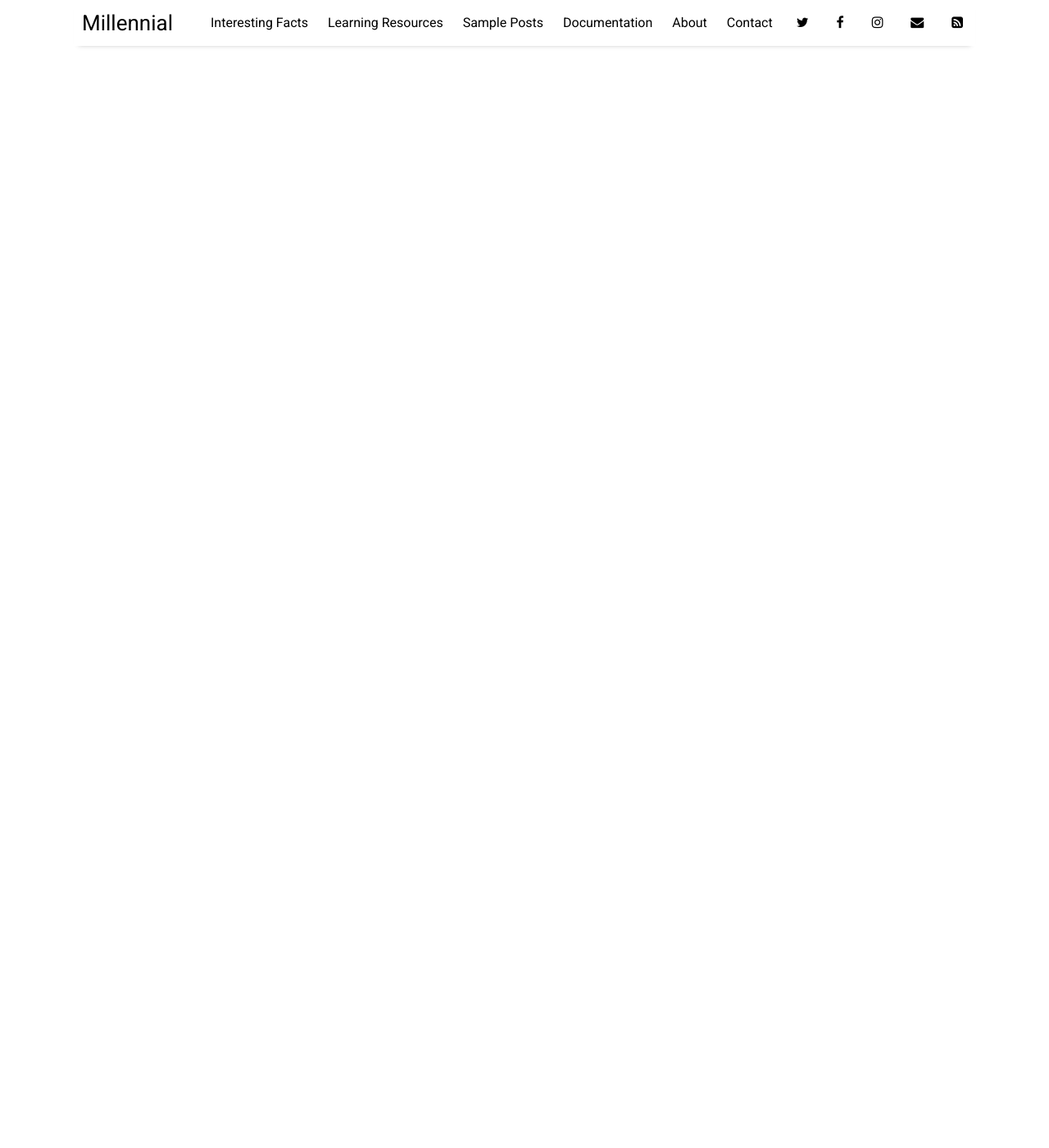
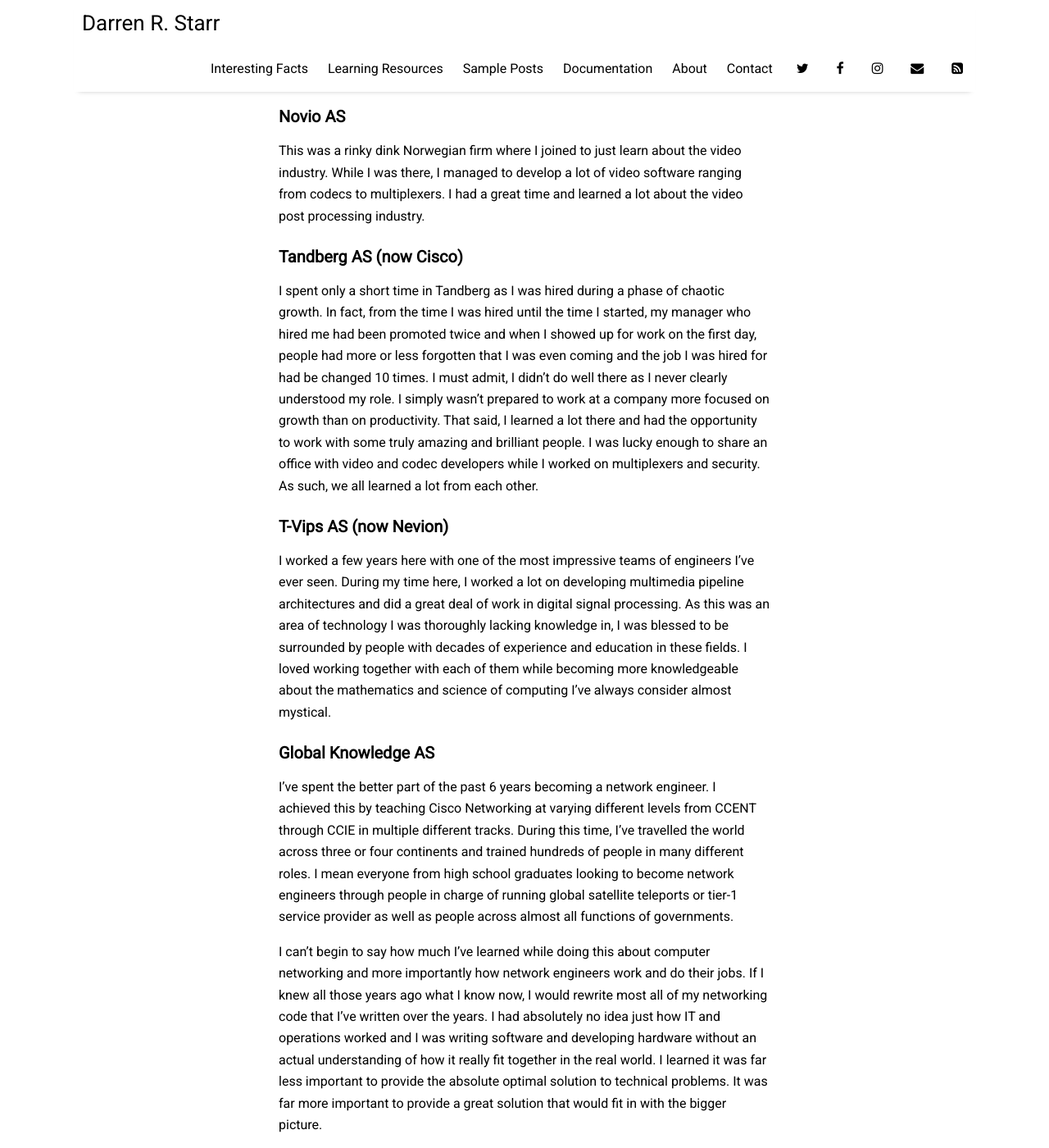
Before and after one commit to darrenstarr/darrenstarr.github.io, a Jekyll site: the page built from pages/about.md, in a window 1280 px wide and 1400 px high, scrolled down 638 px. Shown: the whole window at 82% size. Built offline with Jekyll 4.4.1, drawn with Linux system fonts in a browser that asks for light colours; nearby versions of some CDN libraries; before the commit the page ends 900 px from its top, so only the background shows below that; some of the changed text lies outside the part shown.

Commit message:
Personalizing a litle

```diff
--- a/_config.yml
+++ b/_config.yml
@@ -14,9 +14,9 @@ sass:
   style: :nested
 
 # Customise atom feed settings (this is where Jekyll-Feed gets configuration information)
-title:		           "Millennial"
-description:	       "a Jekyll theme for running a blog or publication"
-author:              "Paul Le"
+title:		           "Darren R. Starr"
+description:	       "Coding and networking"
+author:              "Darren R. Starr"
 
 # RSS 2.0 can be used instead of Atom by uncommenting following two lines
 #feed:
--- a/pages/about.md
+++ b/pages/about.md
@@ -3,4 +3,44 @@ layout: misc
 title: About
 ---
 
-Millennial is a minimalist Jekyll theme. The purpose of this theme is to provide a simple, clean, content-focused publishing platform for your publication site or blog. You can find everything you need to get started under documentation. For more information on how to install and use this theme, check out [the documentation]({{ site.github.url }}{% post_url 2016-10-10-getting-started %}).
+# Darren R. Starr
+
+I'm a programmer, a network engineer, a father, a husband, and frankly many other things. Currently, I work for Telenor Inpli AS in Norway and to make it clear before hand, nothing I share on this site is the opinion of my employer, but instead is just my personal ramblings.
+
+## Employment, business and contract opportunities
+
+Before you ask, and this has been an issue in the past. I'm not seeking employment or contracts. I'm happy where I am and I intend to be here a while. I don't moonlight either. If you're a head hunter who has a great opportunity for me, I'm sorry, I'm simply not interested.
+
+## A little about me
+
+### Opera Software AS
+
+I was one of the earliest developers of the Opera Web Browser. I was hired by Jon S. von Tetzchner back when he was the entire management for the company and I spent 6 very happy years there. While I was there, I went from being a young hot shot know-it-all to a less young hot shot know-it-all. The people I worked with are among some of the brightest and best programmers out there. It was a great time and during my time there, I made friends I still consider family.
+
+### Novio AS
+
+This was a rinky dink Norwegian firm where I joined to just learn about the video industry. While I was there, I managed to develop a lot of video software ranging from codecs to multiplexers. I had a great time and learned a lot about the video post processing industry.
+
+### Tandberg AS (now Cisco)
+
+I spent only a short time in Tandberg as I was hired during a phase of chaotic growth. In fact, from the time I was hired until the time I started, my manager who hired me had been promoted twice and when I showed up for work on the first day, people had more or less forgotten that I was even coming and the job I was hired for had be changed 10 times. I must admit, I didn't do well there as I never clearly understood my role. I simply wasn't prepared to work at a company more focused on growth than on productivity. That said, I learned a lot there and had the opportunity to work with some truly amazing and brilliant people. I was lucky enough to share an office with video and codec developers while I worked on multiplexers and security. As such, we all learned a lot from each other.
+
+### T-Vips AS (now Nevion)
+
+I worked a few years here with one of the most impressive teams of engineers I've ever seen. During my time here, I worked a lot on developing multimedia pipeline architectures and did a great deal of work in digital signal processing. As this was an area of technology I was thoroughly lacking knowledge in, I was blessed to be surrounded by people with decades of experience and education in these fields. I loved working together with each of them while becoming more knowledgeable about the mathematics and science of computing I've always consider almost mystical.
+
+### Global Knowledge AS
+
+I've spent the better part of the past 6 years becoming a network engineer. I achieved this by teaching Cisco Networking at varying different levels from CCENT through CCIE in multiple different tracks. During this time, I've travelled the world across three or four continents and trained hundreds of people in many different roles. I mean everyone from high school graduates looking to become network engineers through people in charge of running global satellite teleports or tier-1 service provider as well as people across almost all functions of governments.
+
+I can't begin to say how much I've learned while doing this about computer networking and more importantly how network engineers work and do their jobs. If I knew all those years ago what I know now, I would rewrite most all of my networking code that I've written over the years. I had absolutely no idea just how IT and operations worked and I was writing software and developing hardware without an actual understanding of how it really fit together in the real world. I learned it was far less important to provide the absolute optimal solution to technical problems. It was far more important to provide a great solution that would fit in with the bigger picture.
+
+### Conscia AS
+
+I worked as a developer and network engineer at Conscia AS. This is a great group of people with a great family environment. It was here that I truly learned how the IT consulting business works and while I'll miss working with the people there, I don't believe consulting is my future.
+
+### Telenor Inpli AS
+
+This is my new home and I am already quite happy here. My job is to create solutions to IT operations that will permit a very small staff of competent network engineers to handle extremely large numbers of customers without people considering self mutilation. In this role, I wear many hats. There are some days I find myself at a customer site helping solve a Quality of Service problem related to video broadcast. But on most days, I sit and write code to make it so that we don't need to go to customer sites as often. If you look around on my Git, you'll see there's a lot of projects and a lot of code for a lot of networking tasks that are all slowly coming together into a system we can use internally to manage our customers. There are also repositories for my former employer which I was maintaining for a while after I left, but I will attempt to hand over to them shortly to avoid any possible conflicts of interest.
+
+I love that I'm working in operations and am not focussed on building products for end users. I get to work in the open and collaborate with lots of people and the result is that I learn a great deal and I also hopefully get to help other people out.
```
Also changed, not shown: pages/contact.md (deleted, +0 -6 lines), pages/documentation.html (deleted, +0 -11 lines), pages/facts.html (deleted, +0 -11 lines), pages/resources.html (deleted, +0 -11 lines), pages/sample-posts.html (deleted, +0 -11 lines).
